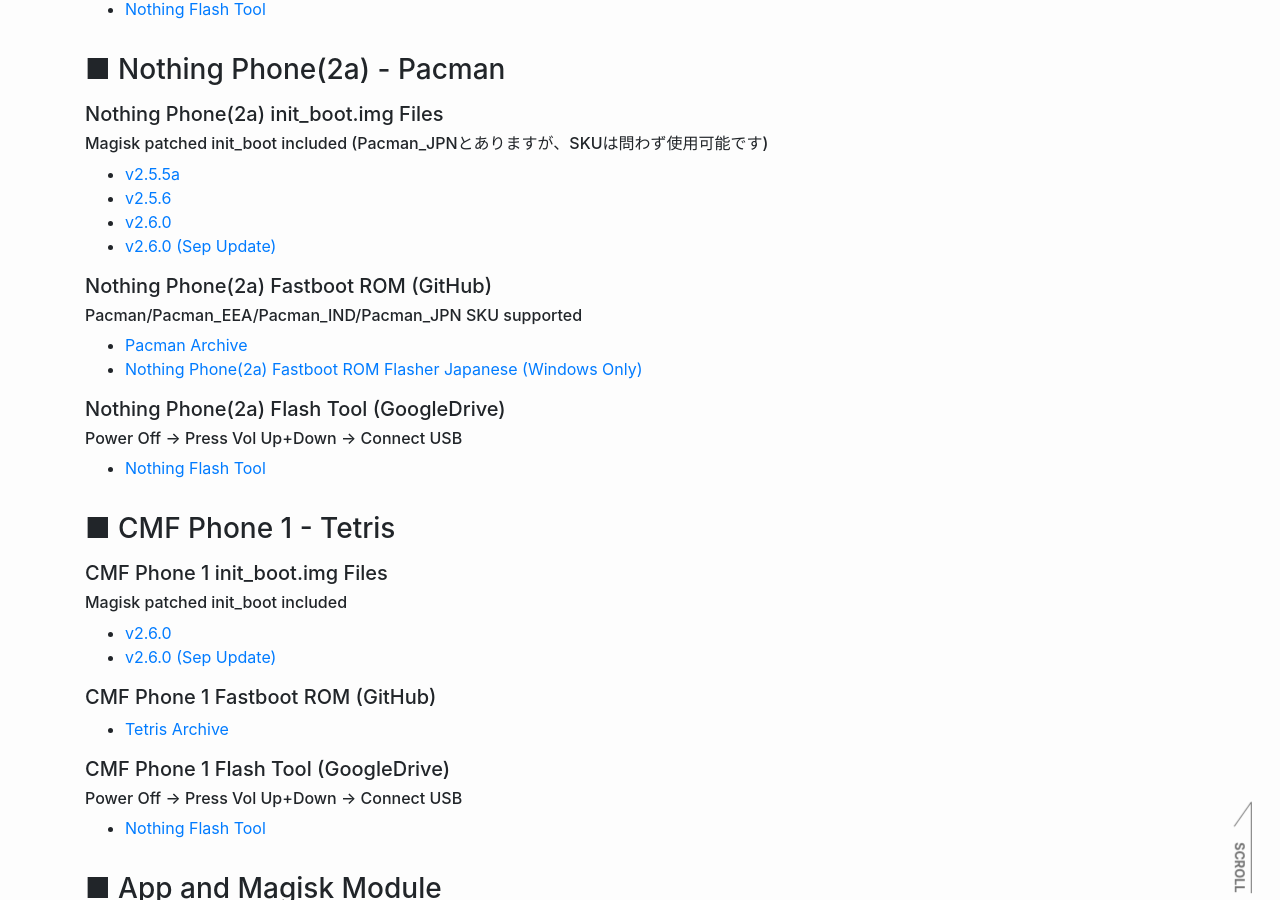
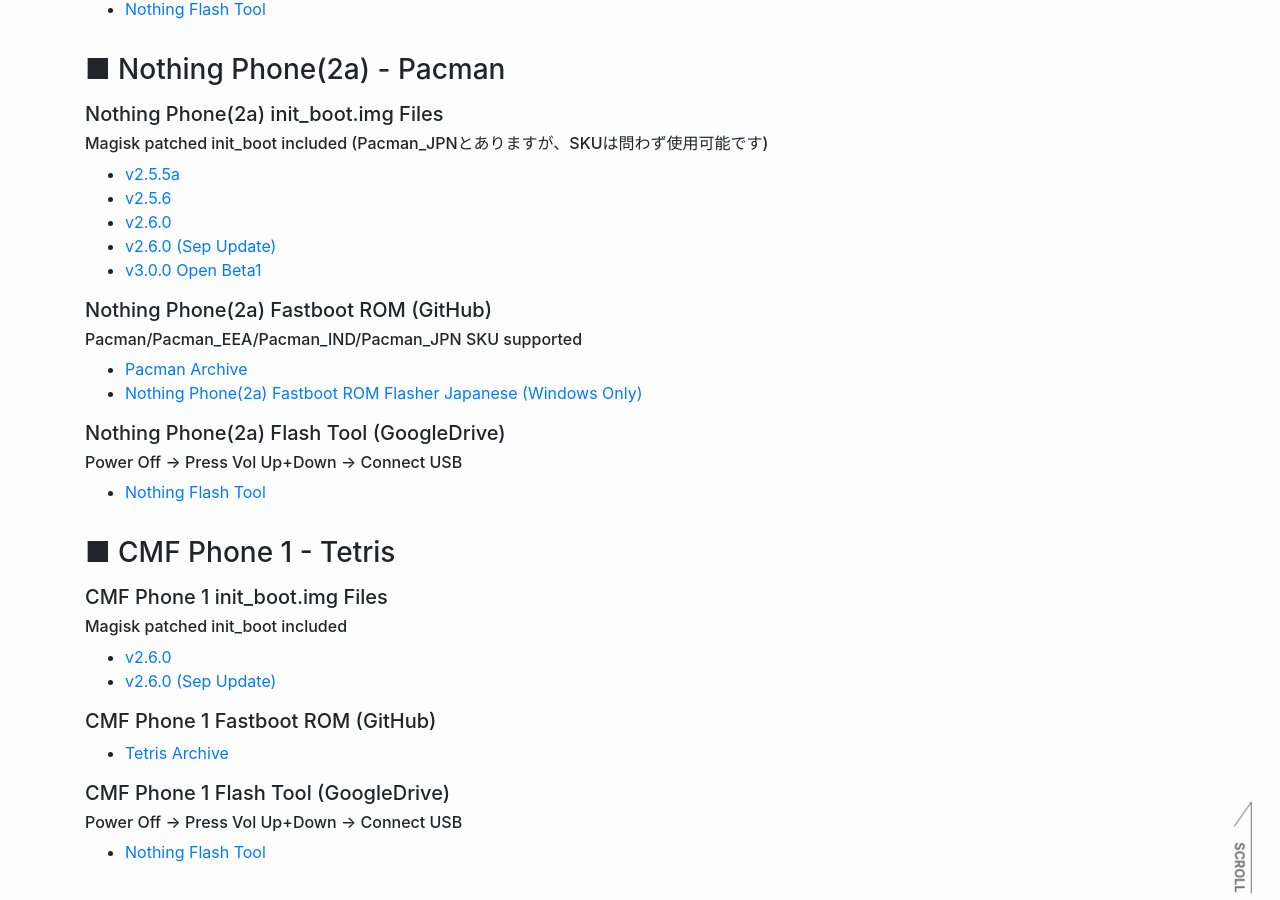
Before and after one commit to reindex-ot/reindex-ot.github.io, a Jekyll site: the page built from nothing.md, in a window 1280 px wide and 900 px high, scrolled down 4050 px. Built offline with Jekyll 4.4.1, drawn with Linux system fonts in a browser that asks for light colours.

Commit message:
Update nothing.md
Signed-off-by: Re*Index. (ot_inc) <32851879+reindex-ot@users.noreply.github.com>

```diff
--- a/nothing.md
+++ b/nothing.md
@@ -153,6 +153,7 @@ If you don't do that, you'll get bricked. Okay?
 - [v2.5.6](https://github.com/reindex-ot/boot.img_repo/raw/main/nothing/phone2a/Pacman_JPN_v2.5.6_init_boot.zip)
 - [v2.6.0](https://github.com/reindex-ot/boot.img_repo/raw/main/nothing/phone2a/Pacman_JPN_v2.6.0_init_boot.zip)
 - [v2.6.0 (Sep Update)](https://github.com/reindex-ot/boot.img_repo/raw/main/nothing/phone2a/Pacman_JPN_v2.6.0-240828-1906_init_boot.zip)
+- [v3.0.0 Open Beta1](https://github.com/reindex-ot/boot.img_repo/raw/main/nothing/phone2a/Pacman_JPN_v3.0.0-OB1_init_boot.zip)
 
 ##### Nothing Phone(2a) Fastboot ROM (GitHub)
 ###### Pacman/Pacman_EEA/Pacman_IND/Pacman_JPN SKU supported
```
